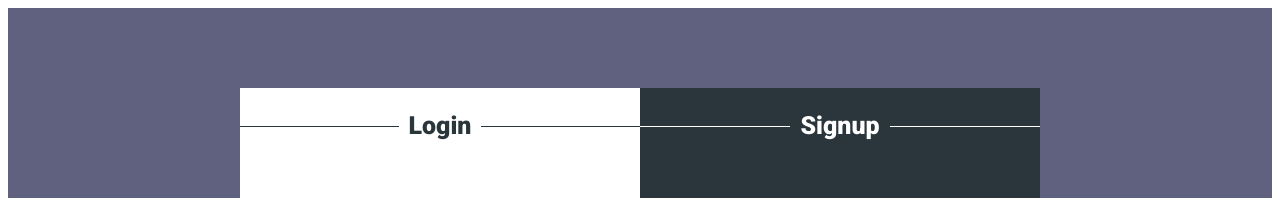
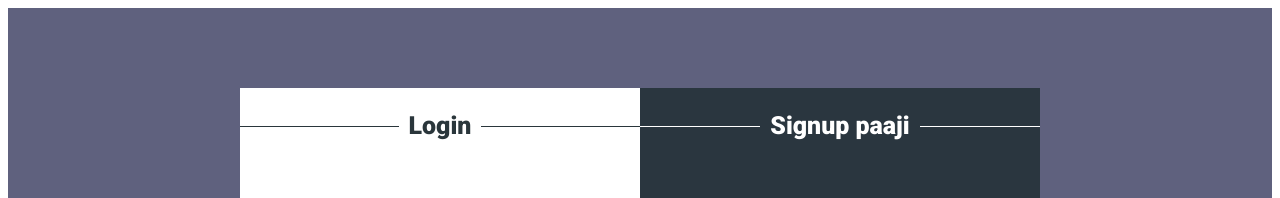
Before and after one commit to 2shreya-jain/car-app, an Angular app: page / in a window 1280 px wide. Shown: the top 198 px of the page. Built offline with nearby package versions, Linux system fonts and the light colour scheme.

Commit message:
changed in signup file

```diff
--- a/src/app/signup/signup.component.html
+++ b/src/app/signup/signup.component.html
@@ -1,5 +1,5 @@
 <div class="col col-6 login--s">
-  <div class="title"><span class="text">Signup</span></div>
+  <div class="title"><span class="text">Signup paaji</span></div>
   <div class="login--body">
     <label>
       <div class="label" id="username">Username</div>
--- a/src/app/signup/signup.component.scss
+++ b/src/app/signup/signup.component.scss
@@ -1,7 +1,7 @@
 $th_light: #e1f5c4;
 $th_red: #e84a5f;
 $th_lred: #ff847c;
-$th_dark: #2a363b;
+$th_dark: #2a363f;
 $th_blue: #355c7d;
 
 @import url(https://fonts.googleapis.com/css?family=Roboto:400,900);
```
